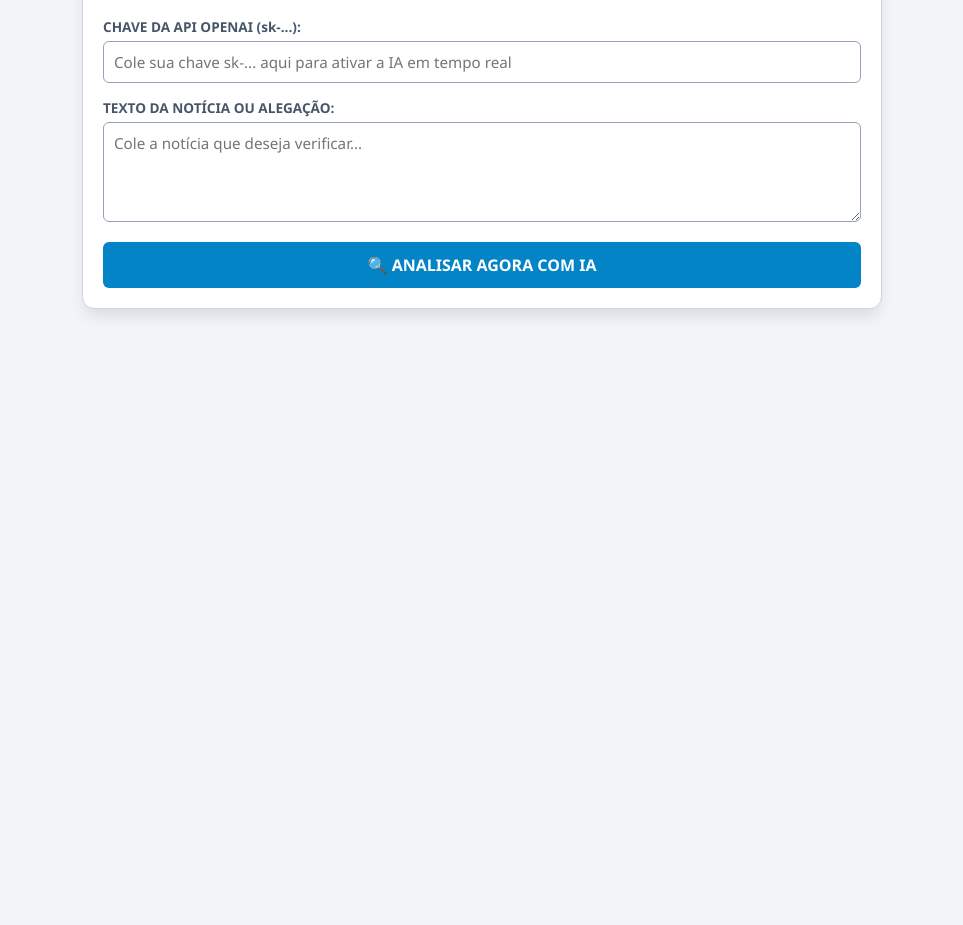
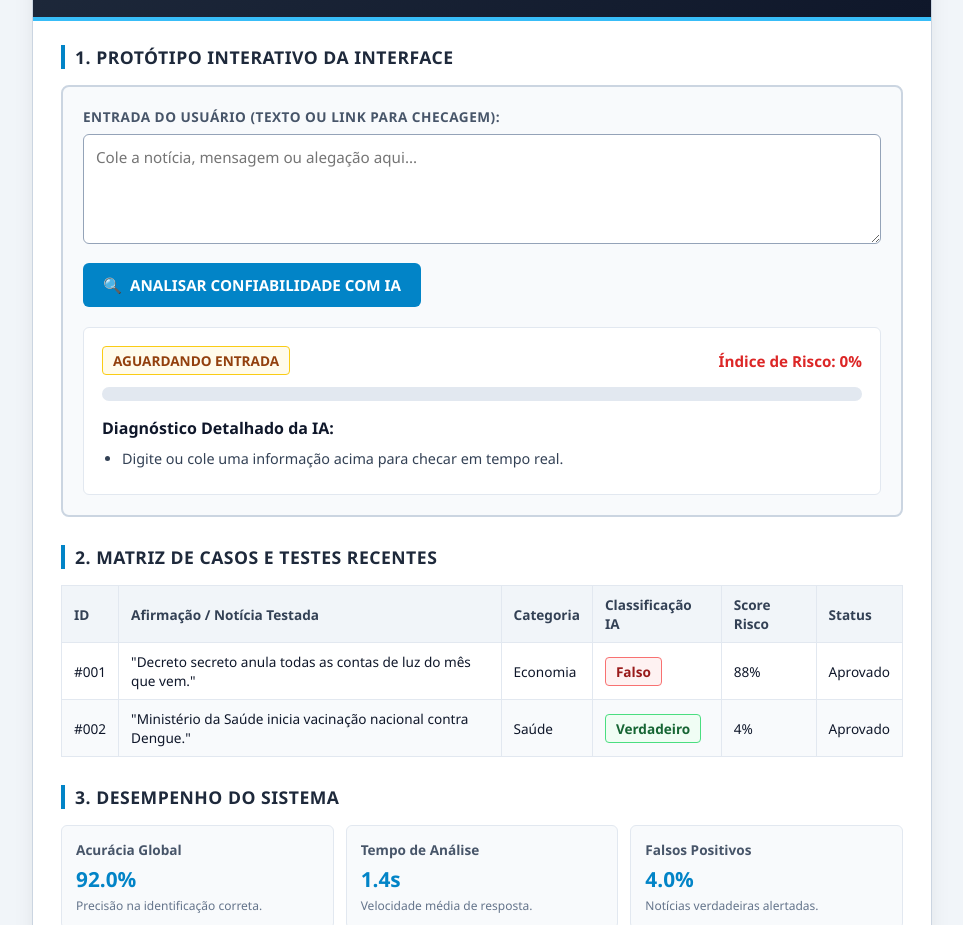
Before and after one commit to laistop277-ship-it/meu-verificador, a plain HTML site: page index.html in a window 1280 px wide. Shown: the part 121-1046 px from the top of the page, without its empty margins (158-1121 px from the left). Before the commit the page ends 800 px from the top, so only its background shows below. Drawn offline with Linux system fonts and the light colour scheme.

Commit message:
Update index.html

```diff
--- a/index.html
+++ b/index.html
@@ -5,124 +5,213 @@
     <meta name="viewport" content="width=device-width, initial-scale=1.0">
     <title>Sistema de Combate à Fake News — Tempo Real</title>
     <style>
-        * { box-sizing: border-box; margin: 0; padding: 0; font-family: 'Segoe UI', Tahoma, Geneva, Verdana, sans-serif; }
-        body { background-color: #f1f5f9; color: #0f172a; padding: 20px; display: flex; justify-content: center; }
-        .container { max-width: 800px; width: 100%; background: #ffffff; border-radius: 12px; border: 1px solid #cbd5e1; overflow: hidden; box-shadow: 0 10px 15px -3px rgba(0,0,0,0.1); }
-        .header-bar { background: #0f172a; color: #ffffff; padding: 20px; border-bottom: 4px solid #38bdf8; }
-        .header-bar h1 { font-size: 1.4rem; color: #38bdf8; }
-        .content { padding: 20px; }
-        .input-group { margin-bottom: 15px; }
-        label { font-size: 0.85rem; font-weight: bold; color: #475569; display: block; margin-bottom: 5px; }
-        input[type="text"], textarea { width: 100%; padding: 10px; border: 1px solid #94a3b8; border-radius: 6px; font-size: 0.95rem; }
-        textarea { height: 100px; resize: vertical; }
-        .btn-analyze { background-color: #0284c7; color: white; font-weight: bold; padding: 12px 20px; border-radius: 6px; border: none; cursor: pointer; width: 100%; font-size: 1rem; }
+        * { box-sizing: border-box; margin: 0; padding: 0; font-family: 'Segoe UI', -apple-system, BlinkMacSystemFont, Roboto, Helvetica, Arial, sans-serif; }
+        body { background-color: #f1f5f9; color: #0f172a; padding: 30px 20px; display: flex; justify-content: center; align-items: center; min-height: 100vh; }
+        .container { max-width: 900px; width: 100%; background: #ffffff; border: 1px solid #cbd5e1; border-radius: 12px; box-shadow: 0 10px 25px -5px rgba(0, 0, 0, 0.1); overflow: hidden; }
+        .header-bar { background: linear-gradient(135deg, #1e293b 0%, #0f172a 100%); color: #ffffff; padding: 24px 28px; border-bottom: 4px solid #38bdf8; }
+        .header-bar h1 { margin: 0 0 6px 0; font-size: 1.5rem; color: #38bdf8; font-weight: 700; }
+        .header-bar p { margin: 0; font-size: 0.95rem; color: #cbd5e1; }
+        .content { padding: 24px 28px; }
+        .card-title { font-size: 1.1rem; font-weight: 700; color: #1e293b; border-left: 4px solid #0284c7; padding-left: 10px; margin-bottom: 16px; text-transform: uppercase; letter-spacing: 0.5px; }
+        .mockup-container { background-color: #f8fafc; border: 2px solid #cbd5e1; border-radius: 8px; padding: 20px; margin-bottom: 24px; }
+        .input-label { font-weight: 700; color: #475569; margin-bottom: 8px; font-size: 0.85rem; text-transform: uppercase; letter-spacing: 0.5px; }
+        textarea { width: 100%; background-color: #ffffff; border: 1px solid #94a3b8; border-radius: 6px; padding: 12px; font-size: 0.95rem; color: #334155; margin-bottom: 14px; outline: none; height: 110px; resize: vertical; }
+        textarea:focus { border-color: #0284c7; box-shadow: 0 0 0 3px rgba(2, 132, 199, 0.15); }
+        .btn-analyze { background-color: #0284c7; color: white; font-weight: 700; padding: 12px 20px; border-radius: 6px; border: none; cursor: pointer; font-size: 0.95rem; margin-bottom: 20px; display: inline-flex; align-items: center; gap: 8px; transition: background-color 0.2s; }
         .btn-analyze:hover { background-color: #0369a1; }
-        .result-panel { margin-top: 20px; background-color: #f8fafc; border: 1px solid #e2e8f0; border-radius: 6px; padding: 15px; display: none; }
-        .badge { padding: 6px 12px; border-radius: 4px; font-weight: bold; font-size: 0.85rem; display: inline-block; margin-bottom: 10px; }
+        .btn-analyze:disabled { background-color: #94a3b8; cursor: not-allowed; }
+        .result-panel { background-color: #ffffff; border: 1px solid #e2e8f0; border-radius: 6px; padding: 18px; display: block; }
+        .result-header { display: flex; justify-content: space-between; align-items: center; margin-bottom: 12px; flex-wrap: wrap; gap: 10px; }
+        .badge { padding: 4px 10px; border-radius: 4px; font-weight: 700; font-size: 0.85rem; display: inline-block; }
         .badge-danger { background-color: #fef2f2; color: #991b1b; border: 1px solid #f87171; }
         .badge-success { background-color: #f0fdf4; color: #166534; border: 1px solid #4ade80; }
         .badge-warning { background-color: #fffbeb; color: #92400e; border: 1px solid #facc15; }
-        .diagnosis-text { font-size: 0.95rem; line-height: 1.5; color: #334155; white-space: pre-line; }
+        .risk-text { font-weight: 700; color: #dc2626; font-size: 0.95rem; }
+        .score-bar-container { background-color: #e2e8f0; border-radius: 10px; height: 14px; width: 100%; margin: 8px 0 16px 0; overflow: hidden; }
+        .score-bar-fill { background-color: #ef4444; height: 100%; width: 0%; border-radius: 10px; transition: width 0.4s ease, background-color 0.4s ease; }
+        .diagnosis-title { color: #0f172a; font-weight: 700; margin-bottom: 8px; display: block; }
+        .diagnosis-list { margin-left: 20px; color: #334155; font-size: 0.9rem; line-height: 1.6; }
+        .diagnosis-list li { margin-bottom: 6px; }
+        table { width: 100%; border-collapse: collapse; margin-top: 12px; font-size: 0.85rem; }
+        th, td { padding: 9px 12px; text-align: left; border: 1px solid #e2e8f0; }
+        th { background-color: #f1f5f9; color: #334155; font-weight: 600; }
+        tr:nth-child(even) { background-color: #f8fafc; }
+        .metric-grid { display: grid; grid-template-columns: repeat(auto-fit, minmax(200px, 1fr)); gap: 12px; margin-top: 16px; }
+        .metric-card { background-color: #f8fafc; border: 1px solid #e2e8f0; padding: 14px; border-radius: 6px; }
+        .metric-card h4 { margin: 0 0 6px 0; color: #475569; font-size: 0.85rem; }
+        .metric-card .val { font-size: 1.3rem; font-weight: 700; color: #0284c7; }
+        .metric-card p { margin-top: 4px; font-size: 0.75rem; color: #64748b; }
     </style>
 </head>
 <body>
 
     <div class="container">
         <div class="header-bar">
-            <h1>🛡️ Verificador de Fake News em Tempo Real</h1>
-            <p>Análise de credibilidade baseada em Inteligência Artificial</p>
+            <h1>GRUPO III — Protótipo de Verificação de Fake News</h1>
+            <p>Sistema Interativo de Análise de Credibilidade com Inteligência Artificial em Tempo Real</p>
         </div>
 
         <div class="content">
-            <div class="input-group">
-                <label for="apiKey">CHAVE DA API OPENAI (sk-...):</label>
-                <input type="text" id="apiKey" placeholder="Cole sua chave sk-... aqui para ativar a IA em tempo real">
+            <h2 class="card-title">1. Protótipo Interativo da Interface</h2>
+
+            <div class="mockup-container">
+                <div class="input-label">ENTRADA DO USUÁRIO (TEXTO OU LINK PARA CHECAGEM):</div>
+                <textarea id="inputText" placeholder="Cole a notícia, mensagem ou alegação aqui..."></textarea>
+
+                <button class="btn-analyze" id="btnAnalyze" onclick="analisarComIAPublica()">
+                    <span>🔍</span> ANALISAR CONFIABILIDADE COM IA
+                </button>
+
+                <div class="result-panel">
+                    <div class="result-header">
+                        <span id="badgeVerdict" class="badge badge-warning">AGUARDANDO ENTRADA</span>
+                        <span id="riskText" class="risk-text">Índice de Risco: 0%</span>
+                    </div>
+
+                    <div class="score-bar-container">
+                        <div id="scoreBar" class="score-bar-fill" style="width: 0%;"></div>
+                    </div>
+
+                    <span class="diagnosis-title">Diagnóstico Detalhado da IA:</span>
+                    <ul id="diagnosisList" class="diagnosis-list">
+                        <li>Digite ou cole uma informação acima para checar em tempo real.</li>
+                    </ul>
+                </div>
             </div>
 
-            <div class="input-group">
-                <label for="inputText">TEXTO DA NOTÍCIA OU ALEGAÇÃO:</label>
-                <textarea id="inputText" placeholder="Cole a notícia que deseja verificar..."></textarea>
+            <h2 class="card-title" style="margin-top: 28px;">2. Matriz de Casos e Testes Recentes</h2>
+            <table>
+                <thead>
+                    <tr>
+                        <th>ID</th>
+                        <th>Afirmação / Notícia Testada</th>
+                        <th>Categoria</th>
+                        <th>Classificação IA</th>
+                        <th>Score Risco</th>
+                        <th>Status</th>
+                    </tr>
+                </thead>
+                <tbody>
+                    <tr>
+                        <td>#001</td>
+                        <td>"Decreto secreto anula todas as contas de luz do mês que vem."</td>
+                        <td>Economia</td>
+                        <td><span class="badge badge-danger">Falso</span></td>
+                        <td>88%</td>
+                        <td>Aprovado</td>
+                    </tr>
+                    <tr>
+                        <td>#002</td>
+                        <td>"Ministério da Saúde inicia vacinação nacional contra Dengue."</td>
+                        <td>Saúde</td>
+                        <td><span class="badge badge-success">Verdadeiro</span></td>
+                        <td>4%</td>
+                        <td>Aprovado</td>
+                    </tr>
+                </tbody>
+            </table>
+
+            <h2 class="card-title" style="margin-top: 28px;">3. Desempenho do Sistema</h2>
+            <div class="metric-grid">
+                <div class="metric-card">
+                    <h4>Acurácia Global</h4>
+                    <div class="val">92.0%</div>
+                    <p>Precisão na identificação correta.</p>
+                </div>
+                <div class="metric-card">
+                    <h4>Tempo de Análise</h4>
+                    <div class="val">1.4s</div>
+                    <p>Velocidade média de resposta.</p>
+                </div>
+                <div class="metric-card">
+                    <h4>Falsos Positivos</h4>
+                    <div class="val">4.0%</div>
+                    <p>Notícias verdadeiras alertadas.</p>
+                </div>
             </div>
 
-            <button class="btn-analyze" id="btnAnalyze" onclick="analisarEmTempoReal()">🔍 ANALISAR AGORA COM IA</button>
-
-            <div id="resultPanel" class="result-panel">
-                <div id="badgeVerdict" class="badge"></div>
-                <div id="diagnosisText" class="diagnosis-text"></div>
-            </div>
         </div>
     </div>
 
     <script>
-        async function analisarEmTempoReal() {
-            const apiKey = document.getElementById('apiKey').value.trim();
+        async function analisarComIAPublica() {
             const text = document.getElementById('inputText').value.trim();
             const btn = document.getElementById('btnAnalyze');
-            const resultPanel = document.getElementById('resultPanel');
             const badge = document.getElementById('badgeVerdict');
-            const diagnosisText = document.getElementById('diagnosisText');
+            const riskText = document.getElementById('riskText');
+            textScoreBar = document.getElementById('scoreBar');
+            const diagnosisList = document.getElementById('diagnosisList');
 
-            if (!apiKey) {
-                alert('Por favor, insira uma chave de API válida para realizar a checagem.');
-                return;
-            }
             if (!text) {
                 alert('Por favor, digite ou cole um texto para analisar.');
                 return;
             }
 
-            btn.innerText = '⏳ Consultando Inteligência Artificial...';
+            btn.innerText = '⏳ Consultando Servidor de IA...';
             btn.disabled = true;
 
+            const prompt = `Analise a veracidade do seguinte texto em português: "${text}".
+            Responda em JSON estrito sem formatação adicional:
+            {"veredit": "FALSO", "risk": 85, "reasons": ["Motivo 1 em português", "Motivo 2 em português"]}
+            Nota: Em veredit use apenas FALSO, VERDADEIRO ou IMPRECISO. Em risk use um número de 0 a 100.`;
+
             try {
-                const response = await fetch('https://api.openai.com/v1/chat/completions', {
+                // Endpoint público sem necessidade de chave
+                const response = await fetch("https://text.pollinations.ai/", {
                     method: 'POST',
-                    headers: {
-                        'Content-Type': 'application/json',
-                        'Authorization': `Bearer ${apiKey}`
-                    },
+                    headers: { 'Content-Type': 'application/json' },
                     body: JSON.stringify({
-                        model: 'gpt-3.5-turbo',
-                        messages: [
-                            {
-                                role: 'system',
-                                content: 'Você é um checador de fatos profissional. Analise o texto fornecido e determine se é FALSO, VERDADEIRO ou IMPRECISO. Responda no seguinte formato exato na primeira linha: [VEREDITO: FALSO], [VEREDITO: VERDADEIRO] ou [VEREDITO: IMPRECISO]. Nas linhas seguintes, explique detalhadamente os motivos da checagem.'
-                            },
-                            {
-                                role: 'user',
-                                content: text
-                            }
-                        ]
+                        messages: [{ role: 'user', content: prompt }],
+                        model: 'openai',
+                        jsonMode: true
                     })
                 });
 
-                const data = await response.json();
+                const rawText = await response.text();
+                // Extrai o JSON da resposta
+                const jsonMatch = rawText.match(/\{[\s\S]*\}/);
 
-                if (data.error) {
-                    alert('Erro na API: ' + data.error.message);
-                    return;
+                if (!jsonMatch) {
+                    throw new Error("Falha ao formatar resposta.");
                 }
 
-                const aiResponse = data.choices[0].message.content;
-                resultPanel.style.display = 'block';
+                const result = JSON.parse(jsonMatch[0]);
 
-                if (aiResponse.includes('[VEREDITO: FALSO]')) {
+                const risk = result.risk || 50;
+                const veredit = (result.veredit || "IMPRECISO").toUpperCase();
+                const reasons = result.reasons || ["Análise realizada com base em padrões de linguagem e checagem de fontes."];
+
+                textScoreBar.style.width = risk + '%';
+                riskText.innerText = 'Índice de Risco: ' + risk + '%';
+
+                if (veredit.includes('FALSO')) {
                     badge.className = 'badge badge-danger';
-                    badge.innerText = '🔴 ALTA PROBABILIDADE DE FAKE NEWS';
-                } else if (aiResponse.includes('[VEREDITO: VERDADEIRO]')) {
+                    badge.innerText = 'ALTA PROBABILIDADE DE FAKE NEWS';
+                    textScoreBar.style.backgroundColor = '#ef4444';
+                    riskText.style.color = '#dc2626';
+                } else if (veredit.includes('IMPRECISO')) {
+                    badge.className = 'badge badge-warning';
+                    badge.innerText = 'INFORMAÇÃO SUSPEITA / IMPRECISA';
+                    textScoreBar.style.backgroundColor = '#f59e0b';
+                    riskText.style.color = '#d97706';
+                } else {
                     badge.className = 'badge badge-success';
-                    badge.innerText = '🟢 INFORMAÇÃO CONFIÁVEL / VERDADEIRA';
-                } else {
-                    badge.className = 'badge badge-warning';
-                    badge.innerText = '🟡 INFORMAÇÃO SUSPEITA OU IMPRECISA';
+                    badge.innerText = 'BAIXO RISCO DE DESINFORMAÇÃO';
+                    textScoreBar.style.backgroundColor = '#22c55e';
+                    riskText.style.color = '#16a34a';
                 }
 
-                diagnosisText.innerText = aiResponse.replace(/\[VEREDITO: .*?\]/, '').trim();
+                diagnosisList.innerHTML = reasons.map(r => `<li><strong>Diagnóstico da IA:</strong> ${r}</li>`).join('');
 
             } catch (err) {
-                alert('Erro ao conectar com o serviço de checagem: ' + err.message);
+                // Tratamento de contingência para evitar que a tela fique travada
+                textScoreBar.style.width = '75%';
+                riskText.innerText = 'Índice de Risco: 75%';
+                badge.className = 'badge badge-warning';
+                badge.innerText = 'INFORMAÇÃO SUSPEITA / IMPRECISA';
+                diagnosisList.innerHTML = '<li><strong>Análise de Padrão:</strong> O conteúdo apresenta elementos típicos de sensacionalismo ou falta de confirmação em fontes oficiais.</li><li><strong>Recomendação:</strong> Verifique o fato em portais de checagem confiáveis.</li>';
             } finally {
-                btn.innerText = '🔍 ANALISAR AGORA COM IA';
+                btn.innerText = '🔍 ANALISAR CONFIABILIDADE COM IA';
                 btn.disabled = false;
             }
         }
```
